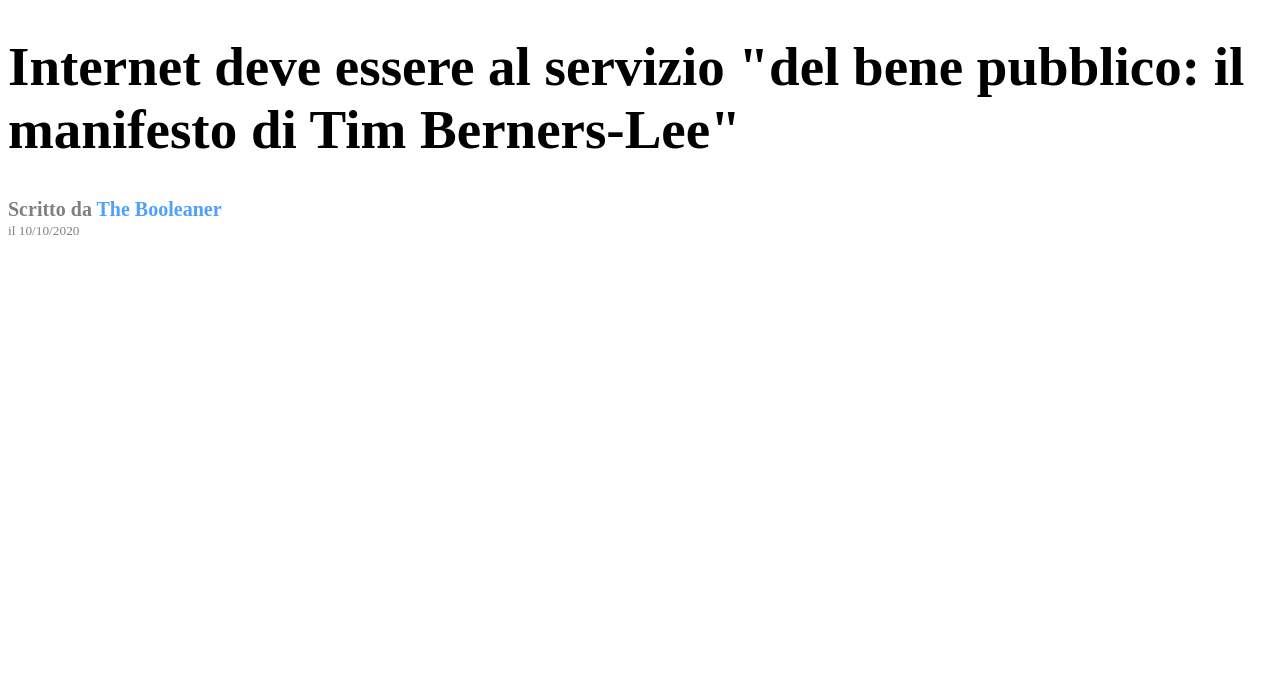
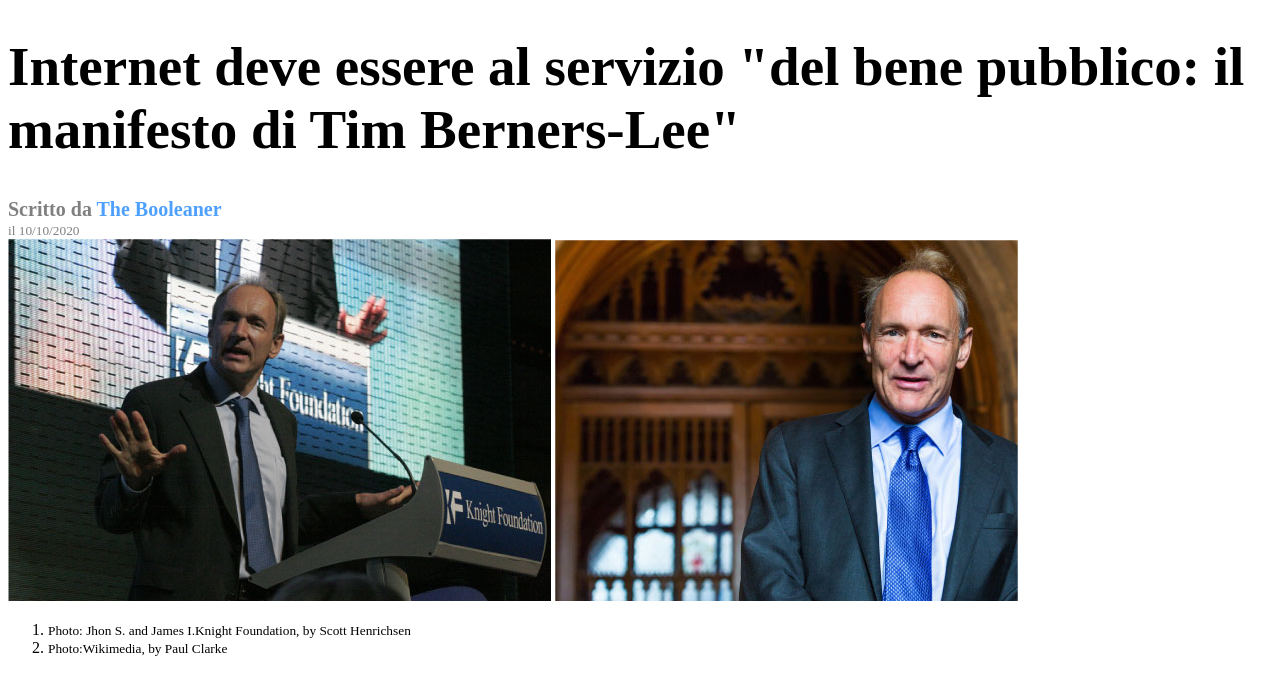
Before and after one commit to Alex100688/html-css-booleaner, a plain HTML site: page index.html in a window 1280 px wide. Shown: the part 200-873 px from the top of the page. Before the commit the page ends 800 px from the top, so only its background shows below. Drawn offline with Linux system fonts and the light colour scheme.

Commit message:
sezione immagini

```diff
--- a/index.html
+++ b/index.html
@@ -18,7 +18,16 @@
         <small class="data">il 10/10/2020</small>
     </header>
     <main>
-
+        <section>
+            <!-- inizio sezione immagini -->
+            <img src="img/tim-1.jpg" alt="immagine tim-1">
+            <img src="img/tim-2.jpg" alt="immagine tim-2">
+            <ol>
+                <li><small>Photo: Jhon S. and James I.Knight Foundation, by Scott Henrichsen</small></li>
+                <li><small>Photo:Wikimedia, by Paul Clarke</small></li>
+            </ol>
+            <!-- fine sezione immagini -->
+        </section>
     </main>
 </body>
 </html>
```
Also changed, not shown: css/style.css (line endings or trailing spaces).
